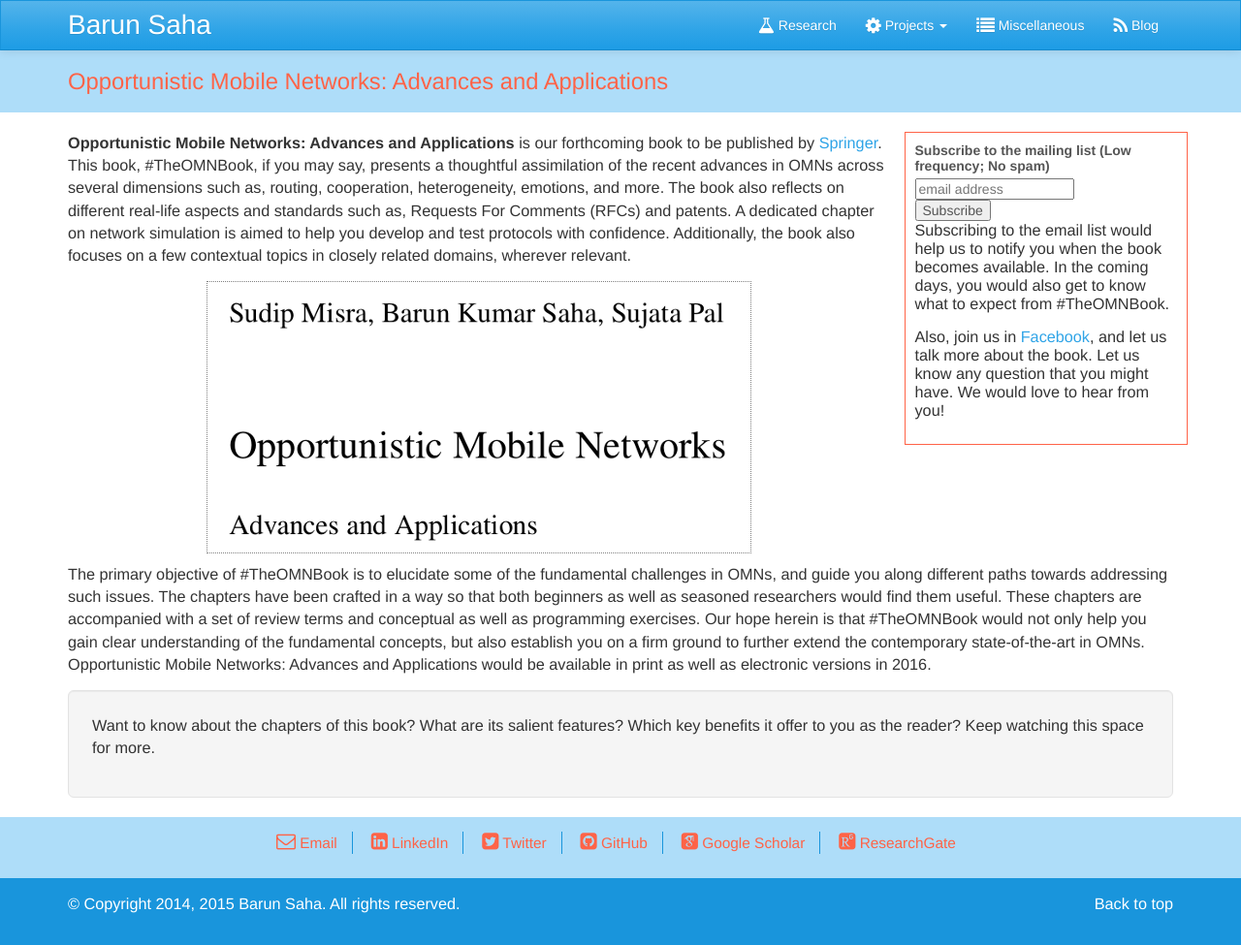
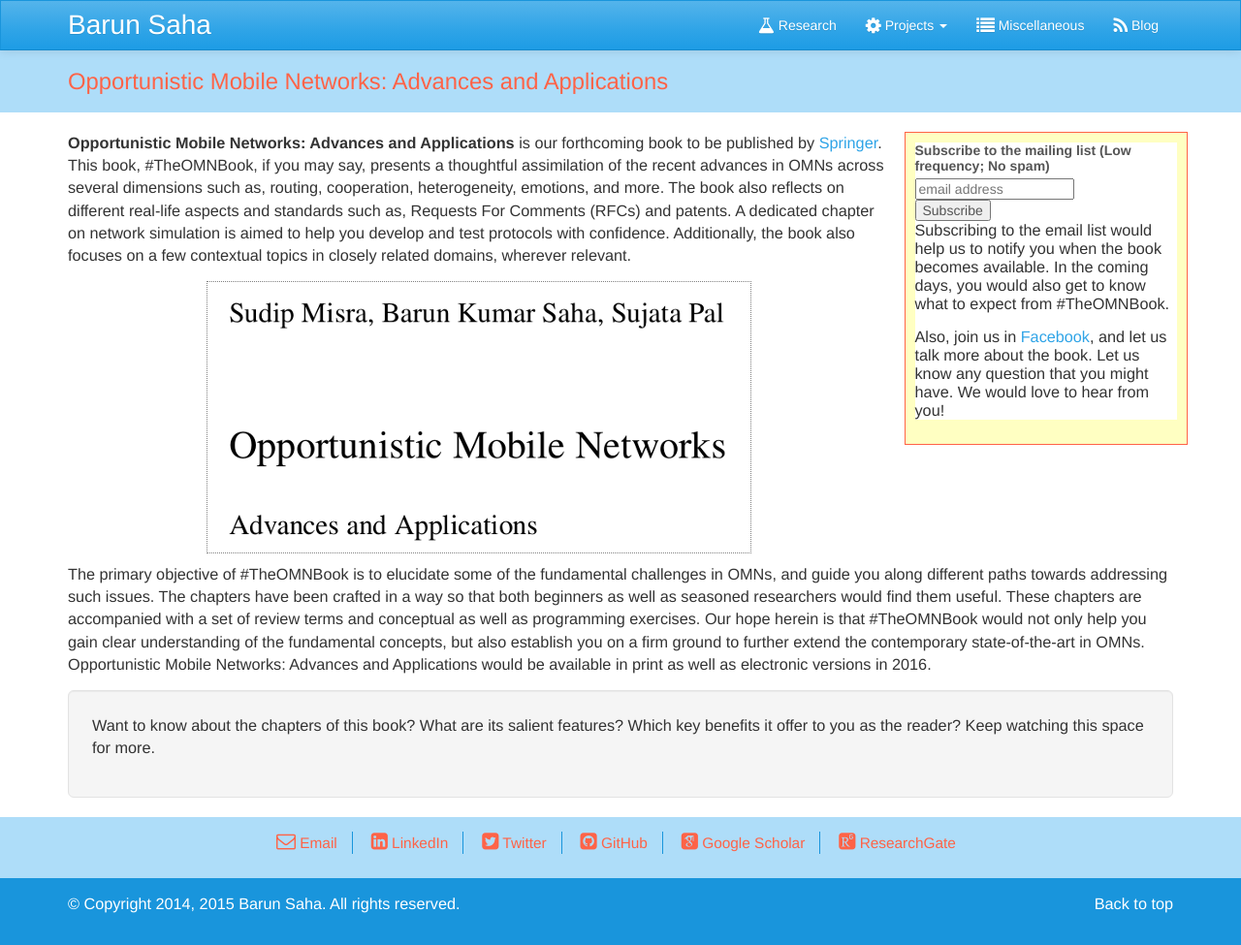
Before and after one commit to barun-saha/barun-saha.github.io, a Jekyll site: the page the_omn_book.html, which Jekyll copies as it is, in a window 1280 px wide. Shown: the whole page at 97% size. Built offline with Jekyll 4.4.1, drawn with Linux system fonts in a browser that asks for light colours; nearby versions of some CDN libraries; some web fonts are replaced; comment, search, counter and statistics services are not loaded.

Commit message:
Added light background to email subscription box

```diff
--- a/assets/css/custom.css
+++ b/assets/css/custom.css
@@ -498,6 +498,7 @@ p.h4.meta {
 .book-social {
     padding: 10px;
     border: 1px solid tomato;
+    background-color: #FFFFC2;
 }
 /*
 .book-social p {
```
